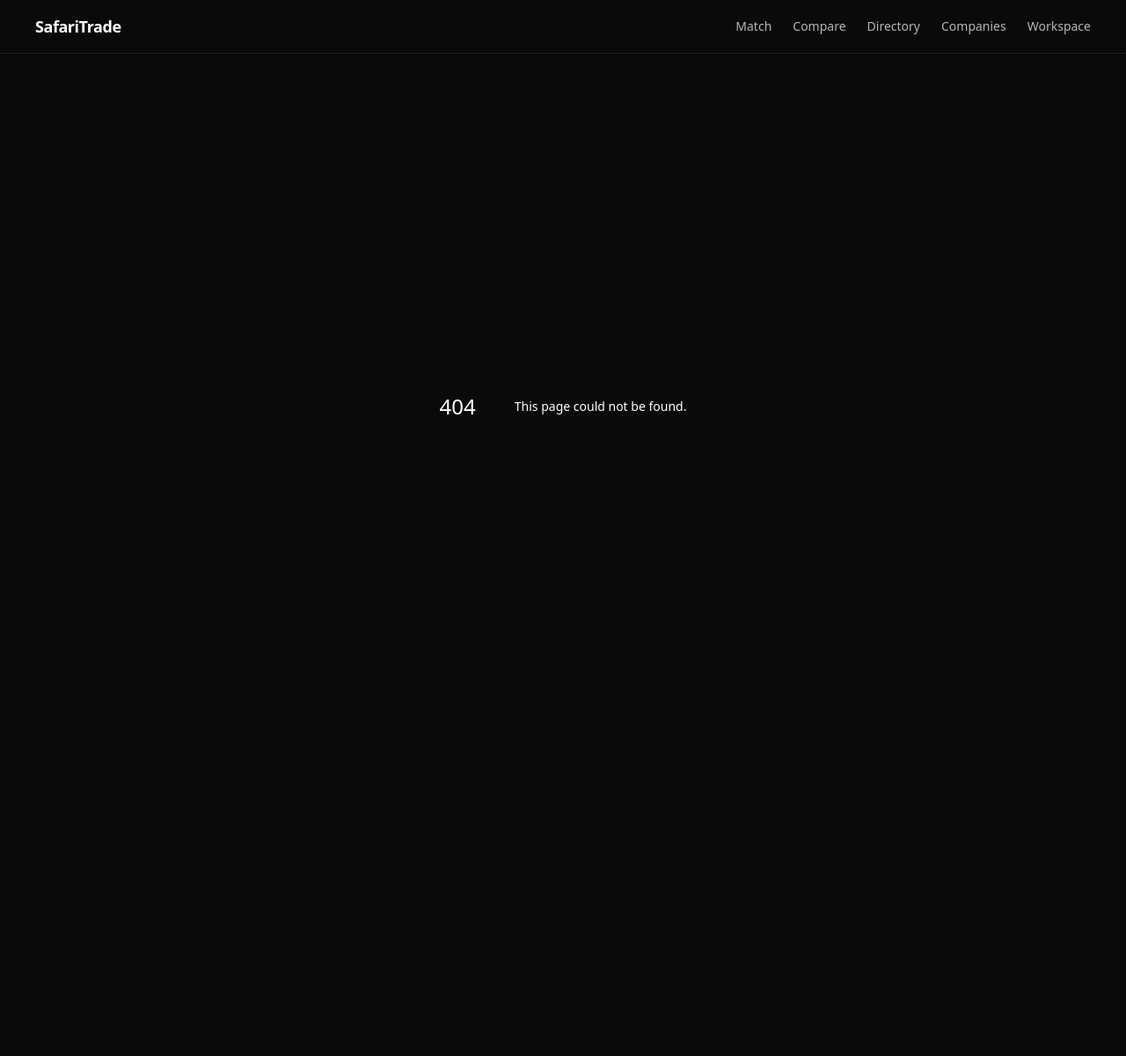
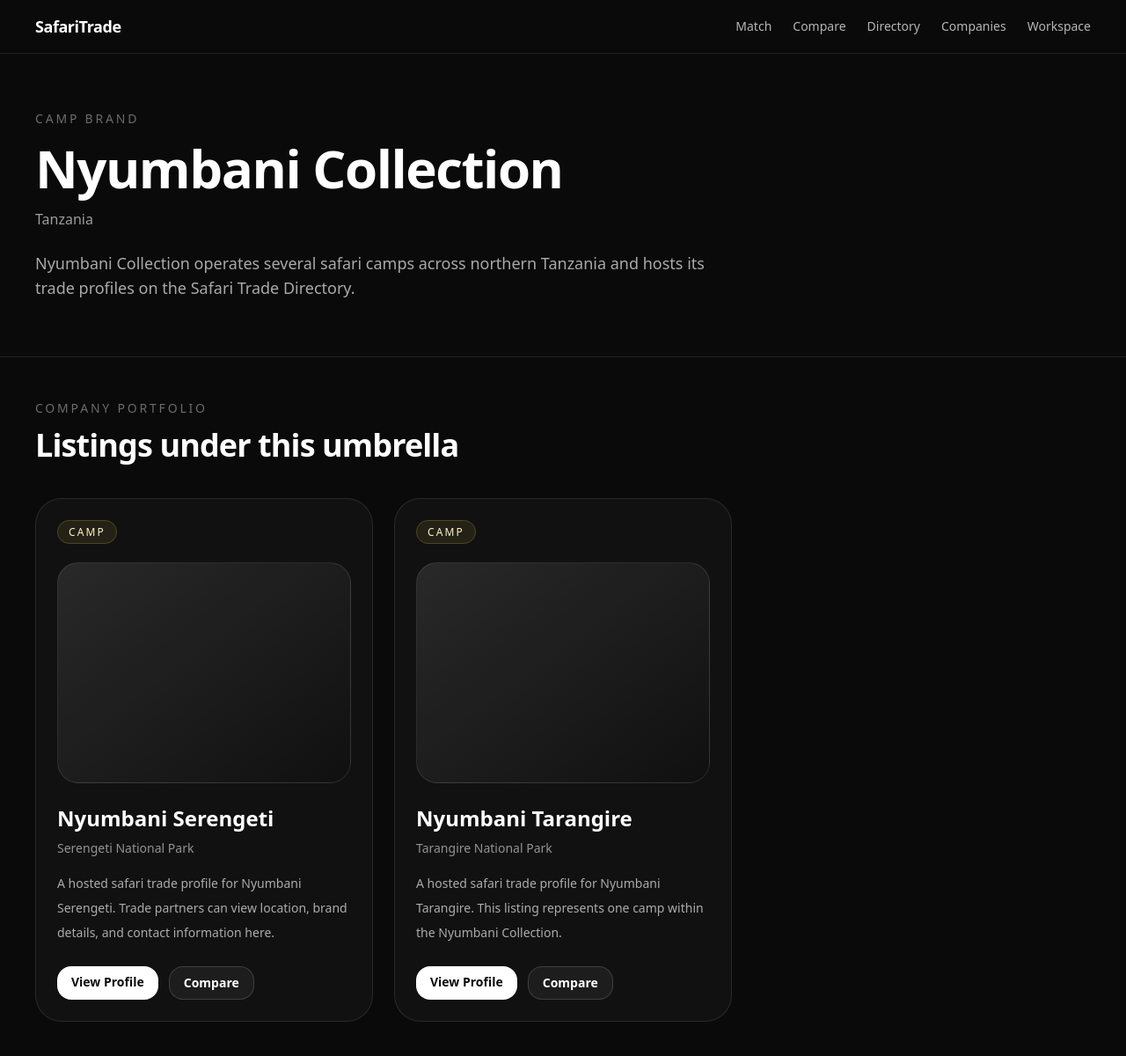
Before and after one commit to aisafarimarketing-ux/safari-trade-directory, a Next.js app: page /companies/nyumbani-collection in a window 1280 px wide. Before the commit this address had no page. Shown: the top 1200 px of the page at 88% size. Before the commit the page ends 861 px from the top, so only its background shows below. Built offline with nearby package versions, Linux system fonts and the light colour scheme.

Commit message:
Create page.tsx

```diff
--- /dev/null
+++ b/src/app/companies/[slug]/page.tsx
@@ -0,0 +1,102 @@
+import { companies } from "../../../data/companies";
+import { profiles } from "../../../data/profiles";
+
+type CompanyPageProps = {
+  params: {
+    slug: string;
+  };
+};
+
+export default function CompanyPage({ params }: CompanyPageProps) {
+  const company = companies.find((item) => item.slug === params.slug);
+
+  if (!company) {
+    return (
+      <main className="min-h-screen bg-neutral-950 text-white px-6 py-20">
+        <div className="mx-auto max-w-4xl rounded-[32px] border border-white/10 bg-white/[0.03] p-10">
+          <p className="text-sm uppercase tracking-[0.2em] text-white/40">
+            Companies
+          </p>
+          <h1 className="mt-4 text-4xl font-semibold tracking-tight">
+            Company not found
+          </h1>
+          <p className="mt-4 text-white/65">
+            This company page does not exist yet.
+          </p>
+        </div>
+      </main>
+    );
+  }
+
+  const companyProfiles = profiles.filter(
+    (profile) => profile.companySlug === company.slug,
+  );
+
+  return (
+    <main className="min-h-screen bg-neutral-950 text-white">
+      <section className="border-b border-white/10">
+        <div className="mx-auto max-w-7xl px-6 py-16 md:px-10">
+          <p className="text-sm uppercase tracking-[0.2em] text-white/40">
+            {company.type}
+          </p>
+          <h1 className="mt-4 text-4xl font-semibold tracking-tight md:text-6xl">
+            {company.name}
+          </h1>
+          <p className="mt-4 text-white/60">{company.location}</p>
+          <p className="mt-6 max-w-3xl text-base leading-8 text-white/65 md:text-lg">
+            {company.description}
+          </p>
+        </div>
+      </section>
+
+      <section className="mx-auto max-w-7xl px-6 py-12 md:px-10">
+        <div className="flex items-end justify-between gap-6">
+          <div>
+            <p className="text-sm uppercase tracking-[0.2em] text-white/40">
+              Company Portfolio
+            </p>
+            <h2 className="mt-3 text-3xl font-semibold tracking-tight md:text-4xl">
+              Listings under this umbrella
+            </h2>
+          </div>
+        </div>
+
+        <div className="mt-10 grid gap-6 md:grid-cols-2 xl:grid-cols-3">
+          {companyProfiles.map((profile) => (
+            <div
+              key={profile.slug}
+              className="rounded-[30px] border border-white/10 bg-white/[0.03] p-6"
+            >
+              <span className="rounded-full border border-amber-300/20 bg-amber-300/[0.08] px-3 py-1 text-xs font-medium uppercase tracking-[0.18em] text-amber-100">
+                {profile.type}
+              </span>
+
+              <div className="mt-6 aspect-[4/3] rounded-[24px] border border-white/10 bg-gradient-to-br from-white/10 to-white/0" />
+
+              <h3 className="mt-6 text-2xl font-semibold">{profile.name}</h3>
+              <p className="mt-2 text-sm text-white/55">{profile.location}</p>
+              <p className="mt-4 line-clamp-3 text-sm leading-7 text-white/65">
+                {profile.description}
+              </p>
+
+              <div className="mt-6 flex flex-wrap gap-3">
+                <a
+                  href={`/profiles/${profile.slug}`}
+                  className="rounded-2xl bg-white px-4 py-2 text-sm font-semibold text-neutral-950"
+                >
+                  View Profile
+                </a>
+                <a
+                  href="/compare"
+                  className="rounded-2xl border border-white/15 bg-white/5 px-4 py-2 text-sm font-semibold text-white"
+                >
+                  Compare
+                </a>
+              </div>
+            </div>
+          ))}
+        </div>
+      </section>
+    </main>
+  );
+}
```
